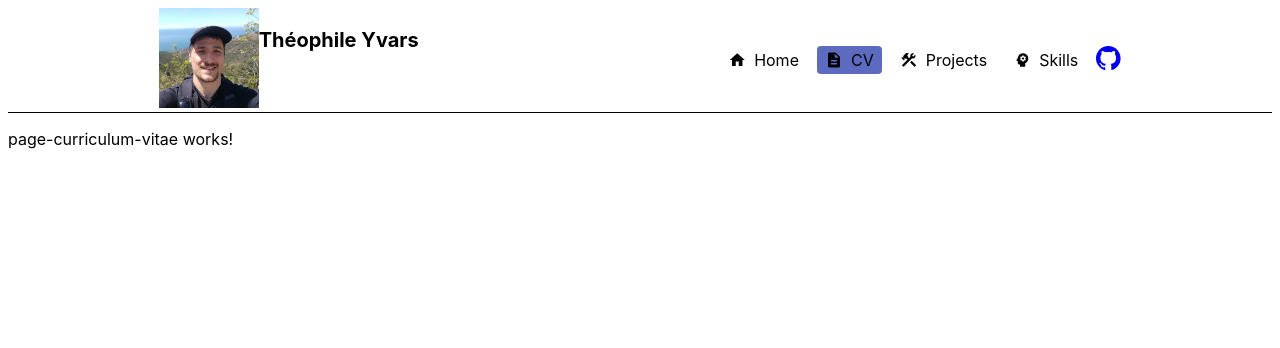
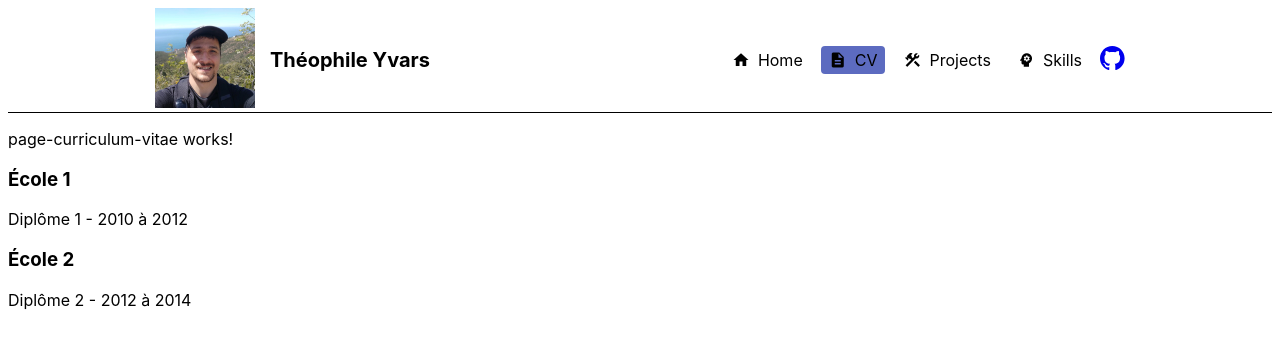
Before and after one commit to Theophile-Yvars/MyPageService, an Angular app in the folder MyPageIHM/: page /cv in a window 1280 px wide. Shown: the top 348 px of the page. Built offline with nearby package versions, Linux system fonts and the light colour scheme.

Commit message:
init school component

```diff
--- /dev/null
+++ b/MyPageIHM/src/app/interfaces/school.interface.ts
@@ -0,0 +1,6 @@
+export interface SchoolData {
+    name: string;
+    degree: string;
+    startDate: string;
+    endDate: string;
+  }
--- a/MyPageIHM/src/app/page/components/header/header.component.css
+++ b/MyPageIHM/src/app/page/components/header/header.component.css
@@ -25,17 +25,23 @@
 #myInfos{
     display: flex;
     flex-direction: row;
+    align-items: center;
+    gap: 15px;
 }
 
 button:hover {
     background-color: #5c6bc0;
     border-radius: 4px;
     color: white;
-  }
+}
 
-  .active {
+.active {
     background-color: #5c6bc0;
     border-radius: 4px;
     color: white;
     cursor: default;
-  }
+}
+
+#myImg{
+    border-radius: 4px;
+}
--- /dev/null
+++ b/MyPageIHM/src/app/page/components/school/school.component.html
@@ -0,0 +1,4 @@
+<div class="school-container">
+    <h3>{{ name }}</h3>
+    <p>{{ degree }} - {{ startDate }} à {{ endDate }}</p>
+</div>
--- a/MyPageIHM/src/app/page/page-curriculum-vitae/page-curriculum-vitae.component.html
+++ b/MyPageIHM/src/app/page/page-curriculum-vitae/page-curriculum-vitae.component.html
@@ -1,3 +1,7 @@
 <app-header></app-header>
 
 <p>page-curriculum-vitae works!</p>
+
+<div *ngFor="let school of schools">
+    <app-school [name]="school.name" [degree]="school.degree" [startDate]="school.startDate" [endDate]="school.endDate"></app-school>
+</div>
--- a/MyPageIHM/src/app/page/page-curriculum-vitae/page-curriculum-vitae.component.ts
+++ b/MyPageIHM/src/app/page/page-curriculum-vitae/page-curriculum-vitae.component.ts
@@ -1,15 +1,25 @@
 import { Component } from '@angular/core';
+import { NgModule } from '@angular/core';
+import { CommonModule } from '@angular/common';
 import { HeaderComponent } from '../components/header/header.component';
+import { SchoolComponent } from '../components/school/school.component';
+import { SchoolData } from '../../interfaces/school.interface';
 
 @Component({
   selector: 'app-page-curriculum-vitae',
   standalone: true,
   imports: [
-    HeaderComponent
+    HeaderComponent,
+    SchoolComponent,
+    CommonModule
   ],
   templateUrl: './page-curriculum-vitae.component.html',
   styleUrl: './page-curriculum-vitae.component.css'
 })
+
 export class PageCurriculumVitaeComponent {
-
+  schools: SchoolData[] = [
+    { name: 'École 1', degree: 'Diplôme 1', startDate: '2010', endDate: '2012' },
+    { name: 'École 2', degree: 'Diplôme 2', startDate: '2012', endDate: '2014' },
+  ];
 }
```
Also changed, not shown: MyPageIHM/src/app/page/components/school/school.component.ts (added, +16 -0 lines), MyPageIHM/src/app/page/components/school/school.component.css (added), 2 other files (tests, documents, lock files or other folders).
